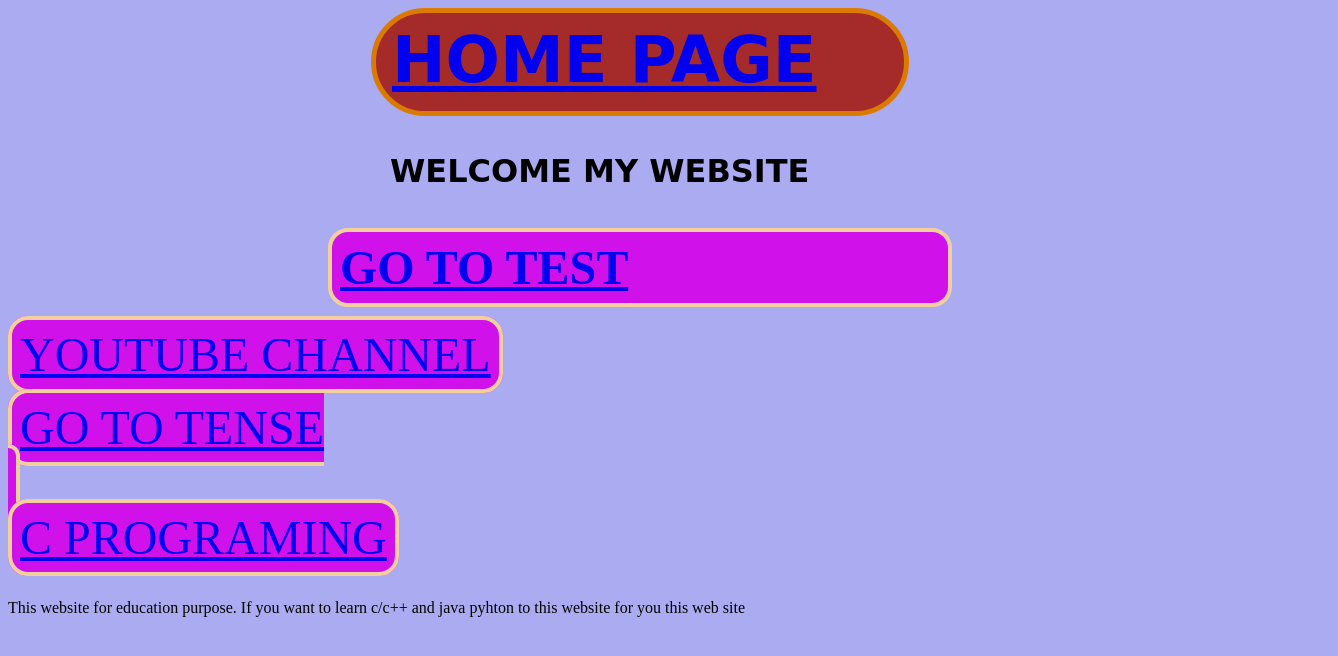
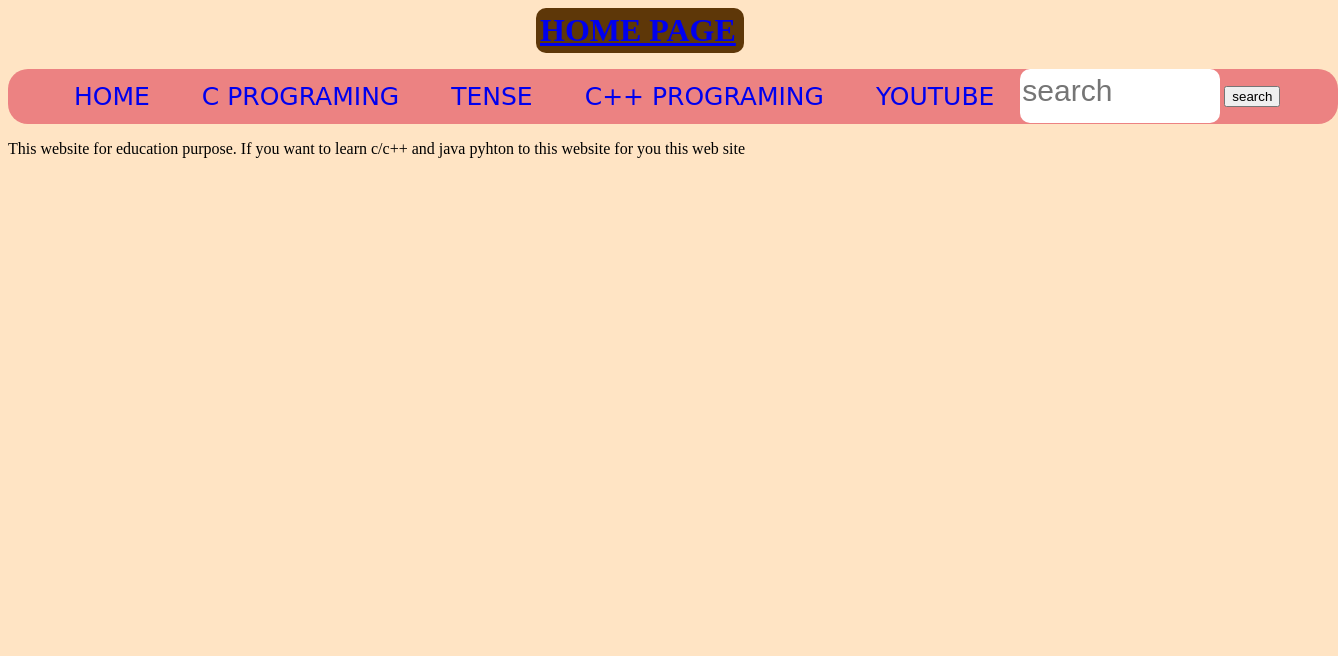
Before and after one commit to jaykumar591/jaykumarsinght, a plain HTML site: page Home.html in a window 1280 px wide. Shown: the whole page, 1338 px wide, since content can reach past the window. Drawn offline with Linux system fonts and the light colour scheme.

Commit message:
Update Home.html
happy
I always update my website

```diff
--- a/Home.html
+++ b/Home.html
@@ -5,43 +5,76 @@
     <meta name="viewport" content="width=device-width, initial-scale=1.0">
     <title>HOME PAGE</title>
     <style>
-        #h1{
-            color:rgb(157, 192, 0); background-color: brown;
-            font-family: cursive;
-            font-size: 4em;
-            width: 500px;
-            border: 2px solid rgb(218, 123, 0);
-            border-width: 5px;
-            border-radius: 2em 2em 2em 2em;
-            padding: 10px 12px 14px 16px;
-
+        .heading{
+            color: red;background-color: rgb(94, 55, 8);
+            width: 200px;
+            border: none;
+            border-radius: 10px;
+            padding: 4px 4px;
             margin:auto;
         }
-        .h2{
-            border: 4px solid rgb(243, 207, 160); background-color: rgb(208, 17, 233); width: 600px; margin: auto;
-            font-size: 3em;
+        body{
+            background-color: bisque;
+        }
+        .navbar{
+            background-color: rgb(236, 130, 130);
+            width:1300px;
             border-radius: 20px;
-            padding: 8px;
-            margin: 2px auto;
+            padding-right: 30px;
+            margin: auto;
         }
-        .h2:hover{
-            color: red;background-color: black;
+        .navbar ul{
+            overflow: auto;
+
         }
-        #second{
-            background-color: rgb(171, 171, 241);
+        .navbar ul a{
+            padding: 3px 3px;
+
         }
-        #second:hover{
-            color: black;background-color: rgb(233, 196, 196);
+        .navbar li a:hover{
+            color: rgb(245, 234, 234);
         }
+        .navbar li{
+            float: left;
+            list-style: none;
+            margin: 13px 23px;
+            font-size: 25px;
+            font-family: cursive;
+        }
+
+        .search{
+            border: rgb(236 , 130, 130);
+            width: 200px;
+            border-radius: 10px;
+            padding-bottom: 15px;
+            padding-top:5px;
+            font-size: 30px;
+            margin-right: auto;
+        }
+        .search:hover{
+            background-color: rgb(252, 250, 171);
+        }
+        .navbar li a{
+            text-decoration: none;
+        }
+
     </style>
 </head>
-<body id="second">
-    <h1 id="h1"><a href="home.html">HOME PAGE</a></h1><br><br>
-    <h3 style="margin: auto; width: 500px; font-family: cursive; font-size: 2em;">WELCOME MY WEBSITE</h3><br><br>
-    <h1 class="h2"><a href="test.html">GO TO TEST</a></h1><br>
-    <a class="h2" href="https://www.youtube.com/@Ocean_coding">YOUTUBE CHANNEL</a><br><br><a class="h2" href="index.html">GO TO TENSE</> <br><br>
-    <a class="h2" href="c.programing.html">C PROGRAMING</a><br><br>
-    <p> This website for education purpose. If you want to learn c/c++ and java pyhton to this website for you this web site</p>
-
+<body>
+    <h1 class="heading"><a href="home.html">HOME PAGE</a></h1>
+    <header>
+        <nav class="navbar">
+            <ul>
+                <li><a href="home.html">HOME</a></li>
+                <li><a href="c.programing.html">C PROGRAMING</a></li>
+                <li><a href="index.html">TENSE</a></li>
+                <li><a href="c.programing.html">C++ PROGRAMING</a></li>
+                <li><a href="https://www.youtube.com/@Ocean_coding">YOUTUBE</a></li>
+                <input class="search" type="search" name="search" placeholder="search">
+                <input  type="button" name="search" value="search" di="sumit">
+            </ul>
+        </nav>
+        <a>This website for education purpose. If you want to learn c/c++ and java pyhton to this website for you this web site</a>
+    </header>
 </body>
 </html>
```
